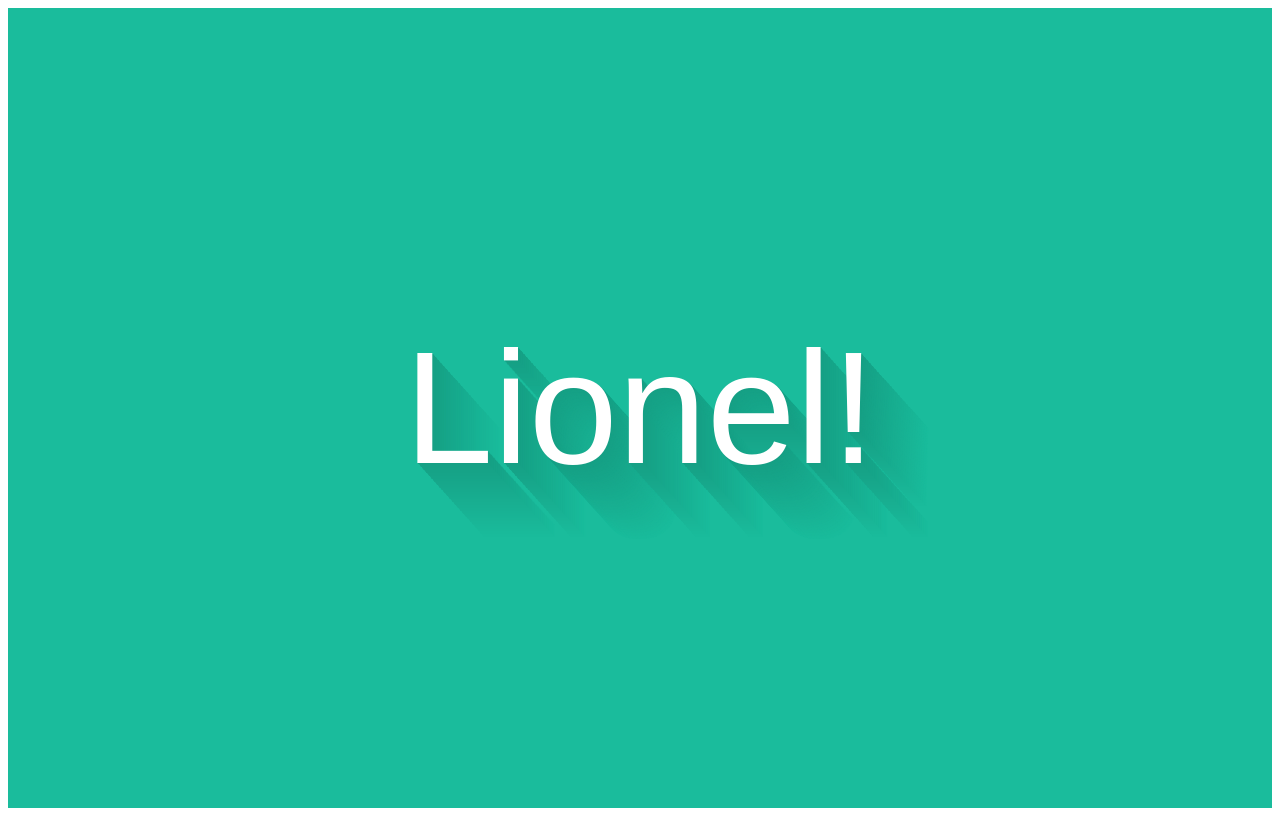
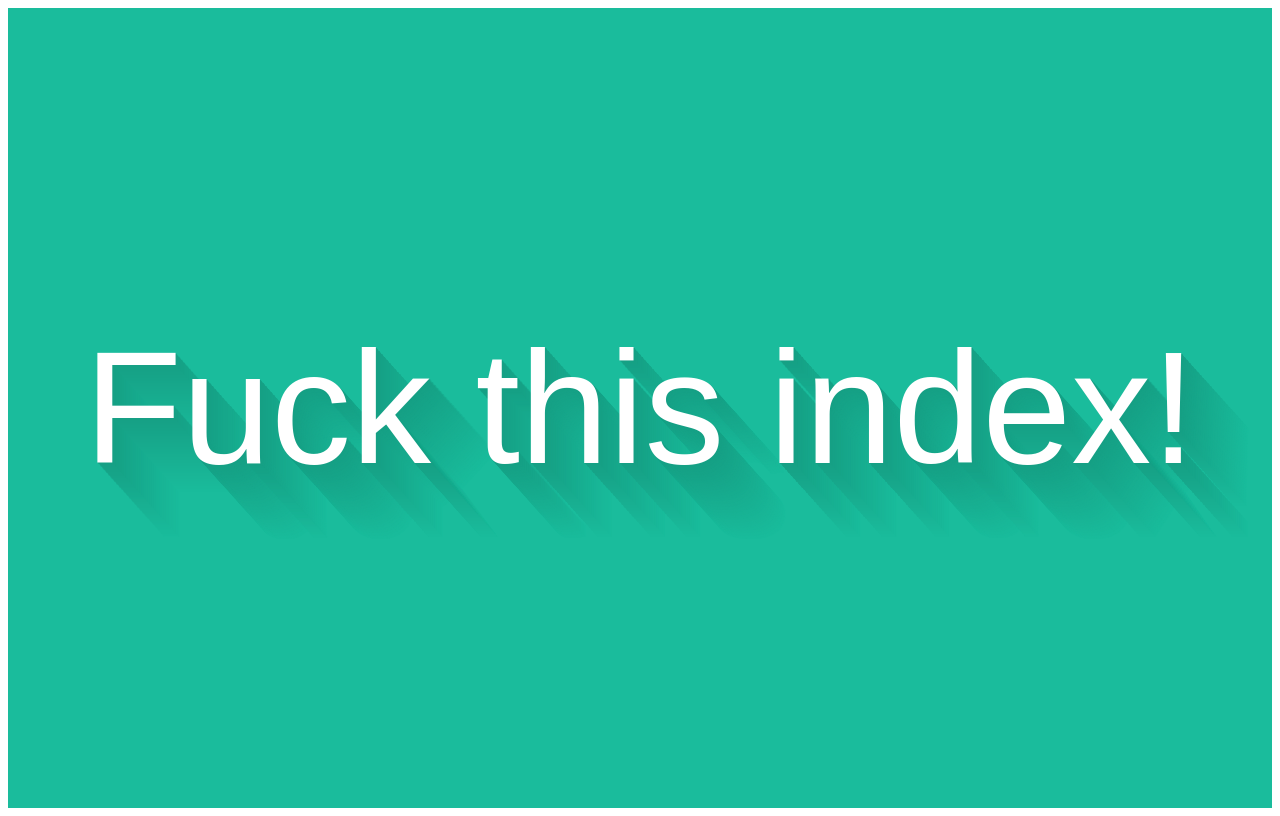
Before and after one commit to leocifer/longerShadow, a plain HTML site: page index.html in a window 1280 px wide. Drawn offline with Linux system fonts and the light colour scheme.

Commit message:
fuck this , i love it

```diff
--- a/index.html
+++ b/index.html
@@ -7,7 +7,7 @@
 </head>
 <body>
     <section>
-      <div class="foo">Lionel!</div>
+      <div class="foo">Fuck this index!</div>
     </section>
 
     <section>
```
